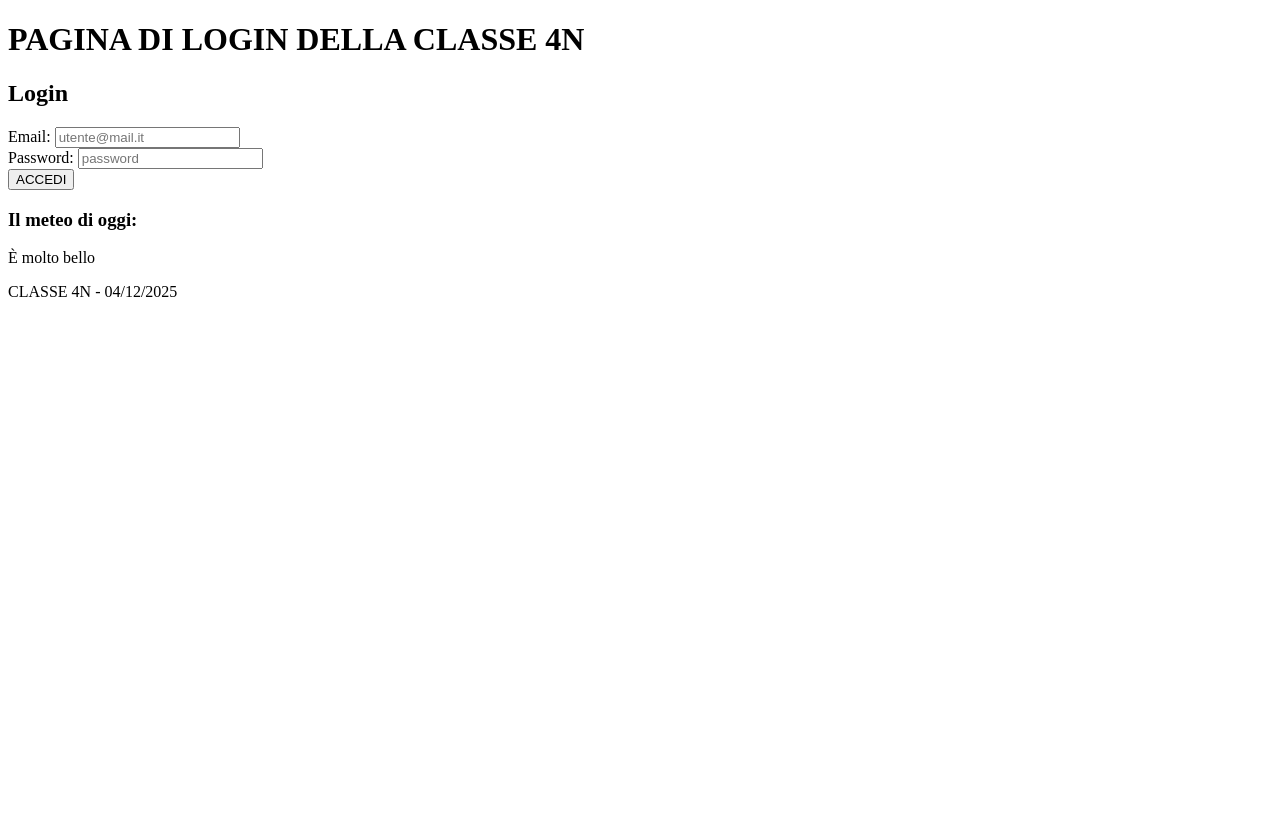
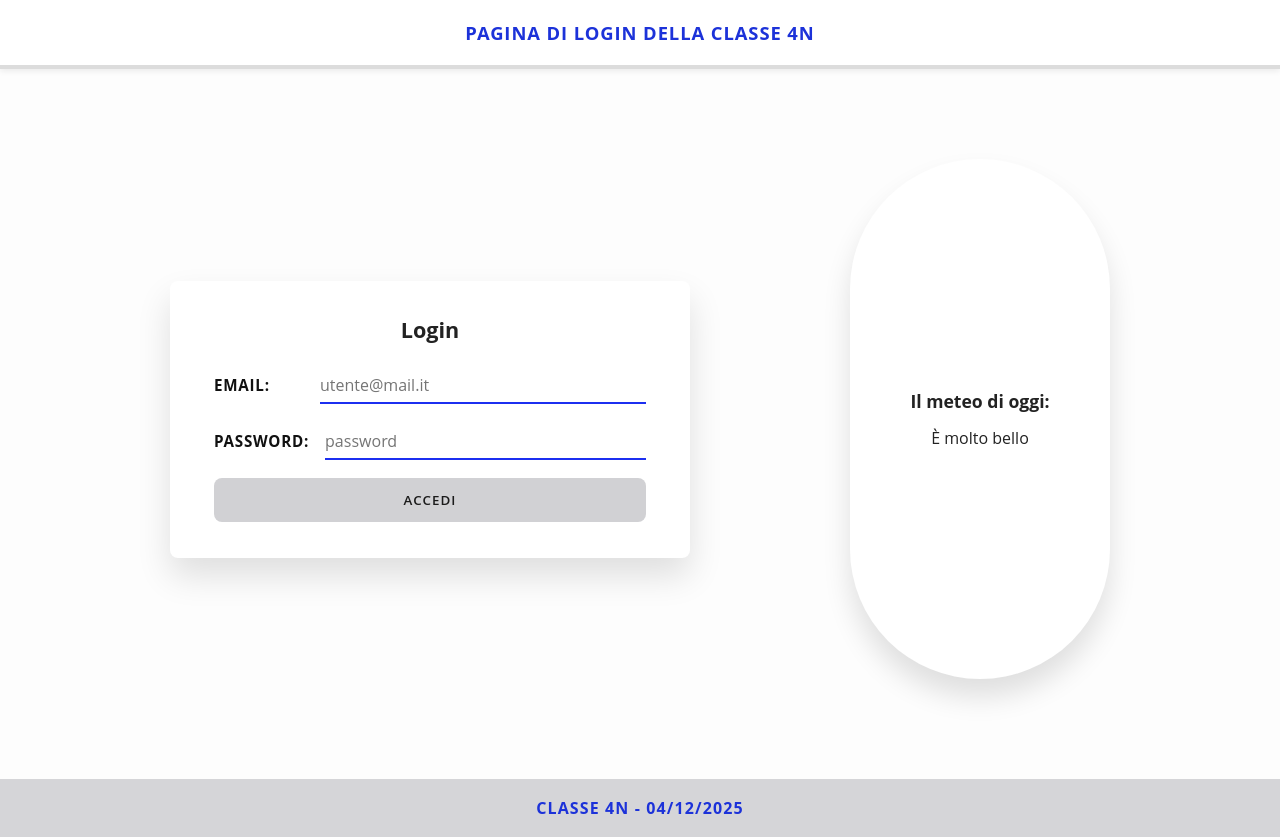
Before and after one commit to pllossi/Tpsit, a plain HTML site: page Web/Es4/index.html in a window 1280 px wide. Before the commit the page ends 800 px from the top, so only its background shows below. Drawn offline with Linux system fonts and the light colour scheme.

Commit message:
Revert "modifiche a styles.css"
This reverts commit 4bbf6ec6505b9ef9e3bccff697f15bb79a37f1cf.

```diff
--- a/Web/Es4/style.css
+++ b/Web/Es4/style.css
@@ -1,43 +1,165 @@
-<!DOCTYPE html>
-<html lang="it">
+* {
+    box-sizing: border-box;
+    margin: 0;
+    padding: 0;
+    font-family: "Open Sans", "Segoe UI", sans-serif;
+}
 
-<head>
-    <meta charset="UTF-8" />
-    <title>Pagina di login della classe 4N</title>
-    <meta name="viewport" content="width=device-width, initial-scale=1.0" />
-    <link rel="stylesheet" href="style.css" type="text/css" />
-</head>
+body {
+    background: #fdfdfd;
+    color: #222;
+    min-height: 100vh;
+    display: flex;
+    flex-direction: column;
+}
 
-<body>
-    <header>
-        <h1>PAGINA DI LOGIN DELLA CLASSE 4N</h1>
-    </header>
+header {
+    background: #fff;
+    border-bottom: 4px solid #dcdcdc;
+    box-shadow: 0 2px 6px rgba(0, 0, 0, 0.08);
+    padding: 20px 32px;
+    display: flex;
+    justify-content: center;
+    align-items: center;
+    text-align: center;
+}
 
-    <main>
+h1 {
+    color: #1c32d9;
+    font-size: 1.15rem;
+    font-weight: 700;
+    letter-spacing: 0.05em;
+}
 
-        <form id="login-form">
-            <h2 id="login-title">Login</h2>
-            <div>
-                <label for="email">Email:</label>
-                <input id="email" type="email" placeholder="utente@mail.it" />
-            </div>
-            <div>
-                <label for="password">Password:</label>
-                <input id="password" type="password" placeholder="password" />
-            </div>
-            <button type="submit">ACCEDI</button>
-        </form>
+main {
+    flex: 1;
+    display: flex;
+    justify-content: center;
+    align-items: center;
+    gap: 160px;
+    padding: 90px 80px 100px;
+}
 
+#login-form {
+    width: min(90vw, 520px);
+    background: #fff;
+    border-radius: 8px;
+    box-shadow: 0 18px 34px rgba(0, 0, 0, 0.12);
+    padding: 34px 44px 36px;
+    display: flex;
+    flex-direction: column;
+    gap: 18px;
+}
 
-        <form id="meteo-form">
-            <h3 id="meteo-title">Il meteo di oggi:</h3>
-            <p>È molto bello</p>
-        </form>
-    </main>
+#login-title {
+    font-size: 1.35rem;
+    text-align: center;
+    margin-bottom: 4px;
+}
 
-    <footer>
-        <p>CLASSE 4N - 04/12/2025</p>
-    </footer>
-</body>
+#login-form div {
+    display: flex;
+    align-items: center;
+    gap: 16px;
+}
 
-</html>
+#login-form label {
+    flex: 0 0 90px;
+    font-weight: 700;
+    color: #111;
+    letter-spacing: 0.05em;
+    text-transform: uppercase;
+    font-size: 0.95rem;
+}
+
+#login-form input {
+    flex: 1;
+    border: none;
+    border-bottom: 2px solid #1c2ff0;
+    padding: 8px 0 6px;
+    font-size: 1rem;
+    background: transparent;
+    transition: border-color 0.2s ease;
+}
+
+#login-form input:focus {
+    outline: none;
+    border-bottom-color: #2f34d2;
+}
+
+#login-form button {
+    width: 100%;
+    height: 44px;
+    border: none;
+    border-radius: 8px;
+    background: #d1d1d4;
+    color: #1b1b1b;
+    font-weight: 600;
+    letter-spacing: 0.08em;
+    text-transform: uppercase;
+    cursor: pointer;
+}
+
+#login-form button:hover {
+    background: #c6c6ca;
+}
+
+#meteo-form {
+    width: 260px;
+    min-height: 520px;
+    background: #fff;
+    border-radius: 130px;
+    box-shadow: 0 18px 28px rgba(0, 0, 0, 0.12);
+    padding: 80px 40px;
+    text-align: center;
+    display: flex;
+    flex-direction: column;
+    justify-content: center;
+    gap: 14px;
+}
+
+#meteo-title {
+    font-size: 1.1rem;
+}
+
+footer {
+    background: #d5d5d8;
+    padding: 18px 12px;
+    text-align: center;
+    color: #1c32d9;
+    font-weight: 700;
+    letter-spacing: 0.07em;
+}
+
+@media (max-width: 960px) {
+    main {
+        flex-direction: column;
+        align-items: center;
+        gap: 36px;
+        padding: 40px 24px 60px;
+    }
+
+    #login-form {
+        width: min(95vw, 540px);
+        align-items: stretch;
+    }
+
+    #login-form div {
+        flex-direction: column;
+        align-items: flex-start;
+        gap: 6px;
+    }
+
+    #login-form label,
+    #login-form input {
+        width: 100%;
+    }
+
+    #meteo-form {
+        width: min(90vw, 420px);
+        min-height: 250px;
+        border-radius: 28px;
+        padding: 32px 26px;
+        gap: 10px;
+    }
+}
```
